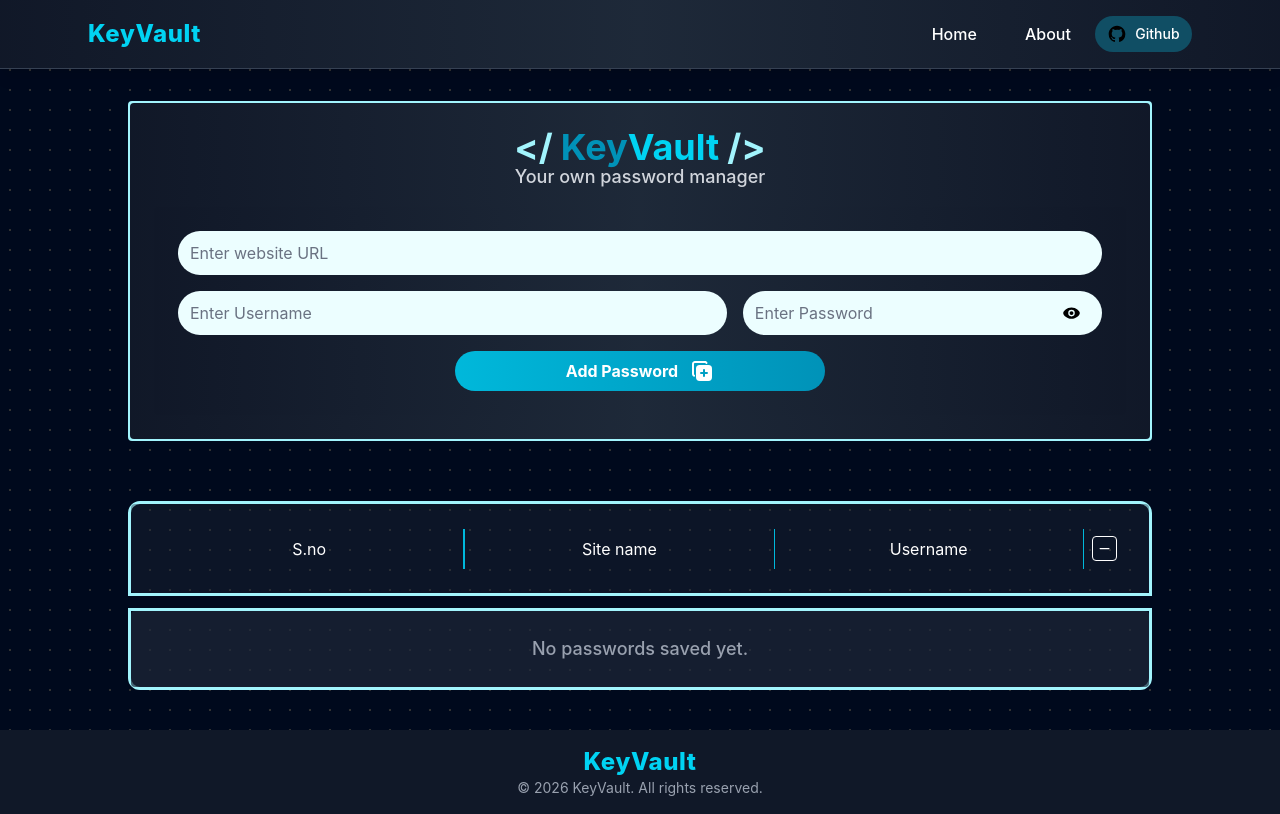
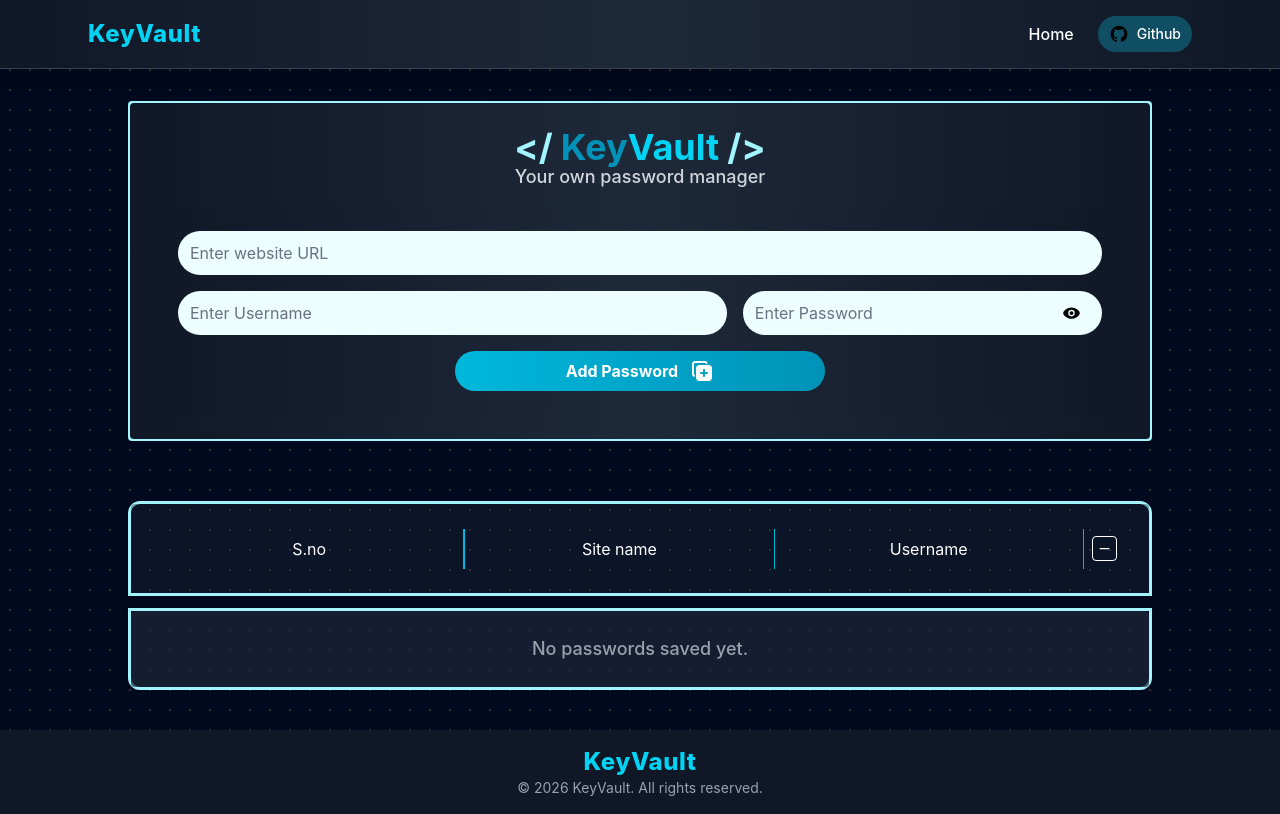
Before and after one commit to yash-raj-jain22/project-5--password-manager-, a React (Vite) app: page / in a window 1280 px wide. Built offline with nearby package versions, Linux system fonts and the light colour scheme.

Commit message:
Project finalization

```diff
--- a/src/components/Navbar.jsx
+++ b/src/components/Navbar.jsx
@@ -16,16 +16,20 @@ function Navbar() {
 
                     {/* Primary navigation links (visible inline on larger screens) */}
                     <ul className='flex flex-wrap items-center justify-center gap-2 text-sm font-medium sm:justify-end sm:gap-6 md:text-base '>
+                        <a href="/">
                         <li className='cursor-pointer px-3 py-1 rounded-md transition-all duration-200 hover:bg-gray-700 hover:text-cyan-300'>Home</li>
-                        <li className='cursor-pointer px-3 py-1 rounded-md transition-all duration-200 hover:bg-gray-700 hover:text-cyan-300'>About</li>
+                        </a>
+
                     </ul>
                 </div>
 
                 {/* GitHub CTA - visually prominent button linking to source */}
-                <div className="github flex items-center gap-2 cursor-pointer px-4 py-2 rounded-full transition-all duration-200 bg-cyan-900 hover:bg-cyan-600 hover:text-white focus:outline-none justify-center">
-                    <img src="/icons/github.svg" alt="GitHub" className="w-5 h-5" />
-                    <span className="text-sm font-medium">Github</span>
-                </div>
+                <a href="https://github.com/yash-raj-jain22/KeyVault-Your_own_password_manager-localstorage_varient">
+                    <div className="github flex items-center gap-2 cursor-pointer px-4 py-2 rounded-full transition-all duration-200 bg-cyan-900 hover:bg-cyan-600 hover:text-white focus:outline-none justify-center">
+                        <img src="/icons/github.svg" alt="GitHub" className="w-5 h-5" />
+                        <span className="text-sm font-medium">Github</span>
+                    </div>
+                </a>
             </div>
         </nav>
     )
```
Also changed, not shown: public/screenshot.png (added), 1 other file (tests, documents, lock files or other folders).
